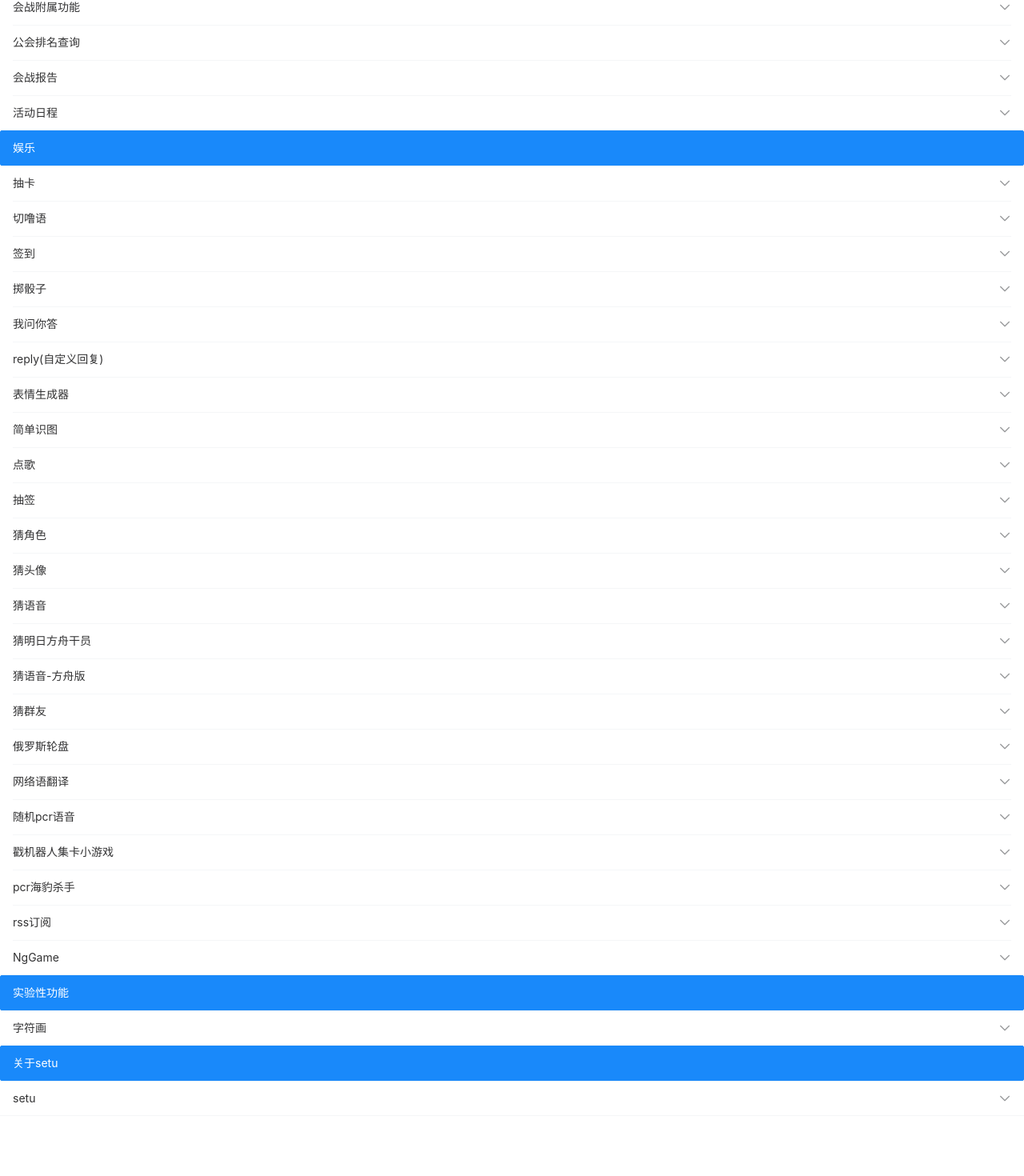
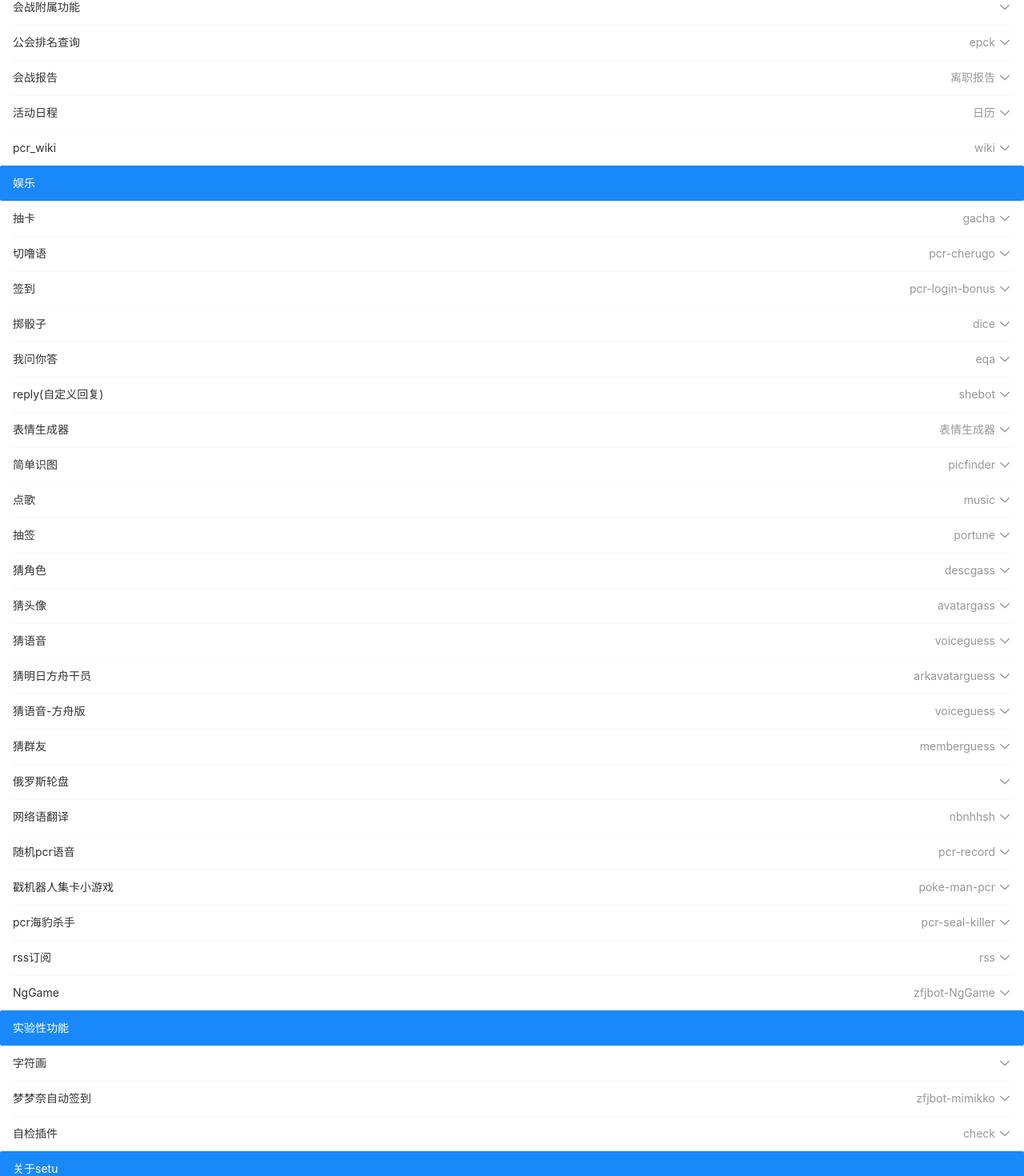
Before and after one commit to zfjdhj/zfjbot-helpWebsite, a Vue app: page / in a window 1280 px wide. Shown: the part 373-1843 px from the top of the page at 80% size. Before the commit the page ends 1768 px from the top, so only its background shows below. Built offline with nearby package versions, Linux system fonts and the light colour scheme.

Commit message:
add plugins

```diff
--- a/public/data.json
+++ b/public/data.json
@@ -233,6 +233,33 @@
           "description": "查看本群日历推送设置"
         }],
         "plugin_notice":""
+      },{
+        "plugin_name": "pcr_wiki",
+        "plugin_service_name":"wiki",
+        "plugin_direction": "",
+        "plugin_commands": [{
+          "command": "@bot简介<角色>",
+          "description": "查询角色简介"
+        },{
+          "command": "@bot技能<角色>",
+          "description": "查询角色技能"
+        },{
+          "command": "@bot专武<角色>",
+          "description": "查询角色专武"
+        },{
+          "command": "@bot羁绊<角色>",
+          "description": "查询角色羁绊"
+        },{
+          "command": "更新wiki",
+          "description": "更新wiki数据"
+        },{
+          "command": "启用wiki",
+          "description": "启用wiki"
+        },{
+          "command": "禁用wiki",
+          "description": "禁用wiki"
+        }],
+        "plugin_notice":""
       }
     ]
   },{
@@ -275,8 +302,8 @@
       "plugin_notice":""
     },{
       "plugin_name": "签到",
-        "plugin_service_name":"",
-        "plugin_direction": "",
+      "plugin_service_name":"pcr-login-bonus",
+      "plugin_direction": "给主さま盖章章(随机图样哦)",
       "plugin_commands": [{
         "command": "签到",
         "description": "给主さま盖章章(随机图样哦)"
@@ -332,7 +359,7 @@
       "plugin_notice":""
     },{
       "plugin_name": "表情生成器",
-        "plugin_service_name":"",
+      "plugin_service_name":"表情生成器",
       "plugin_direction": "表情生成器",
       "plugin_commands": [{
         "command": "表情列表",
@@ -383,8 +410,8 @@
       "plugin_notice":""
     },{
       "plugin_name": "抽签",
-        "plugin_service_name":"",
-        "plugin_direction": "portune",
+      "plugin_service_name":"portune",
+      "plugin_direction": "科学抽签",
       "plugin_commands": [{
         "command": "抽签|人品|运势|抽凯露签",
         "description": "随机角色/指定凯露预测今日运势"
@@ -591,6 +618,30 @@
         "description": "生成字符画"
       }],
       "plugin_notice":""
+    },{
+      "plugin_name": "梦梦奈自动签到",
+      "plugin_service_name":"zfjbot-mimikko",
+      "plugin_direction": "梦梦奈自动签到",
+      "plugin_commands": [{
+        "command": "mimikko sign",
+        "description": "梦梦奈签到"
+      },{
+        "command": "mimikko energy",
+        "description": "领取能量值"
+      },{
+        "command": "mimikko check",
+        "description": "检查签到状态"
+      }],
+      "plugin_notice":""
+    },{
+      "plugin_name": "自检插件",
+      "plugin_service_name":"check",
+      "plugin_direction": "检查服务器状态",
+      "plugin_commands": [{
+        "command": "check|自检",
+        "description": "检查"
+      }],
+      "plugin_notice":""
     }
   ]
 },{
--- a/src/App.vue
+++ b/src/App.vue
@@ -27,6 +27,9 @@
       <van-collapse-item v-for="(plugin,index) in plugins_list['plugins_list']" :key="plugin['id']" :name=index>
         <template #title>
           <div>{{plugin["plugin_name"]}}</div>
+        </template>
+        <template #value>
+          <div>{{plugin["plugin_service_name"]}}</div>
         </template>
         <van-cell-group border="false">
           <van-cell title="指令" value="功能"/>
```
Also changed, not shown: 6 other files (tests, documents, lock files or other folders). Lines whose indentation alone changed are shown as unchanged.
